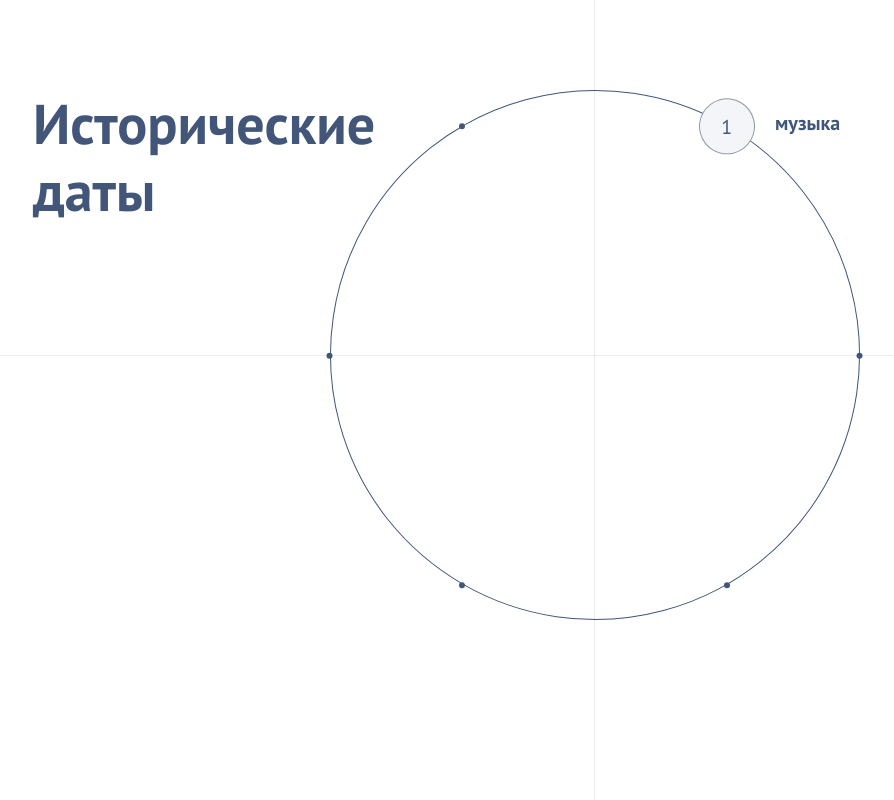
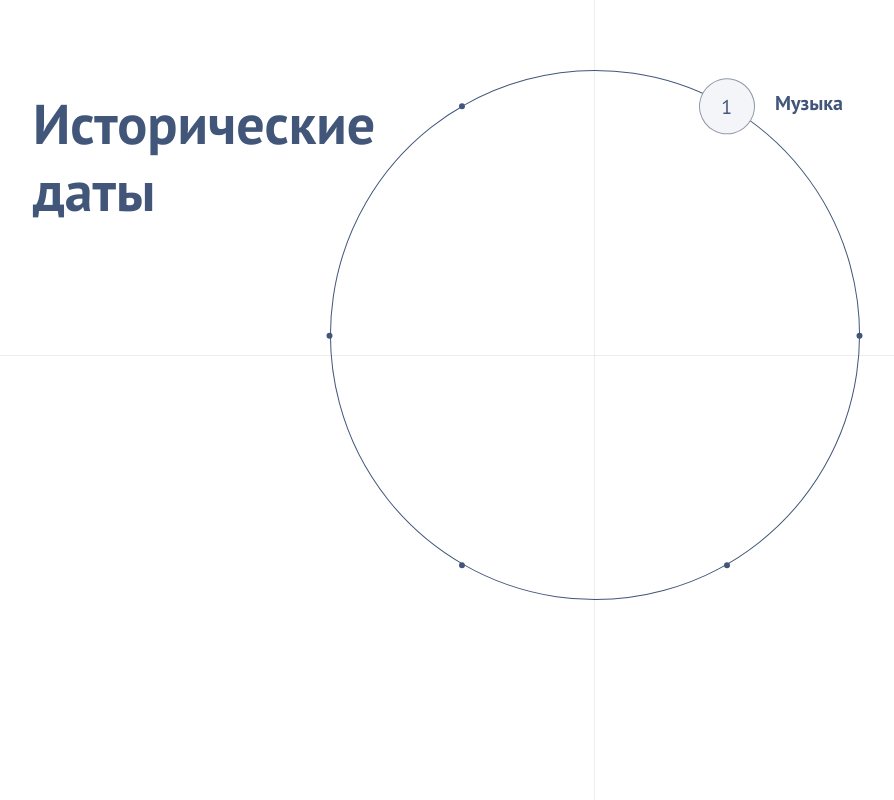
Before and after one commit to Lionen89/only-test, a React (Create React App) app: page / in a window 1280 px wide. Shown: the whole page, without its empty margins (45-939 px from the left). Built offline with nearby package versions, Linux system fonts and the light colour scheme.

Commit message:
fix: bug in position activeType

```diff
--- a/src/components/Menu/menu.scss
+++ b/src/components/Menu/menu.scss
@@ -16,11 +16,11 @@
     font-weight: 700;
     line-height: 200px;
 
-    &:nth-child(1){
+    &:nth-child(1) {
       color: $iris;
     }
 
-    &:nth-child(2){
+    &:nth-child(2) {
       color: $fuschia;
     }
   }
@@ -40,22 +40,22 @@
     }
   }
 
-  &__activeType{
+  &__activeType {
     position: absolute;
     margin: 0;
     font-size: 20px;
     font-weight: 700;
     color: $blackBlue;
     left: calc(50% + 180px);
-    top: 50px;
+    top: 20px;
+    text-transform: capitalize;
 
     @media screen and (max-width: 1280px) {
-      top: 20px;
+      top: 0;
     }
 
     @media screen and (max-width: 1024px) {
-      top: 20px;
-      left: calc(50% + 150px);
+      left: calc(50% + 130px);
     }
     @media screen and (max-width: 640px) {
       display: none;
@@ -63,9 +63,7 @@
   }
 }
 
-
-
-@media screen and (max-width: 1260px) {
+@media screen and (max-width: 1280px) {
   .menu {
     min-height: 530px;
     padding-bottom: 40px;
```
